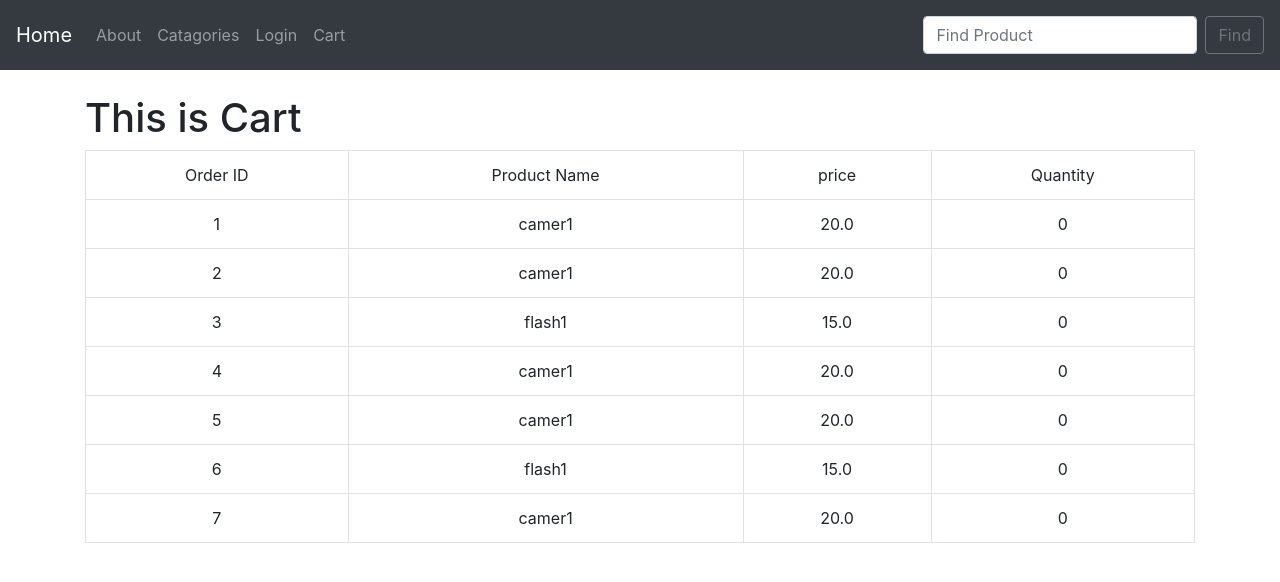
After one commit to AhmadAmara/ThirdEyeStore, a Django app: page /cart/ in a window 1280 px wide. The commit adds this page. Shown: the top 582 px of the page. Run offline with Django 3.2, Linux system fonts and the light colour scheme; data comes from the database, SQL or seed files in the repository; some libraries are stand-ins or nearby versions.

Commit message:
add cart and order line but it is not yet complete

```diff
--- a/user_admin/admin.py
+++ b/user_admin/admin.py
@@ -4,5 +4,8 @@ from django.contrib import admin
 
 from .models import User
 admin.site.register(User)
+from .models import Product
+admin.site.register(Product)
+
 from .models import Category
 admin.site.register(Category)
--- a/user_admin/form.py
+++ b/user_admin/form.py
@@ -16,3 +16,7 @@ class SignUpForm(forms.Form):
    email = forms.CharField(max_length = 100)
    password = forms.CharField(widget = forms.PasswordInput())
    rep_password = forms.CharField(widget = forms.PasswordInput())
+
+
+class Order(forms.Form):
+   ProdectID = forms.CharField(label="ProductID",max_length = 100)
--- a/user_admin/models.py
+++ b/user_admin/models.py
@@ -15,3 +15,34 @@ class User(models.Model):
 
     def __str__(self):
         return  self.email + '|' +self.password
+
+
+class Product(models.Model):
+    category = models.ForeignKey(Category,default=1,on_delete=models.CASCADE)
+    Name= models.CharField(max_length=200,unique=True)
+    Weight = models.FloatField()
+    price = models.FloatField()
+    Quantity = models.IntegerField(default=0)
+
+    def __str__(self):
+        return self.Name +' | ' +str(self.category) + ' | ' +str(self.price) + ' | ' +str(self.Quantity) +' | ' + str(self.Weight)
+
+
+
+
+class Cart(models.Model):
+    User_em = models.ForeignKey(User,on_delete=models.CASCADE)
+    isCheckout = models.BooleanField(default=False)
+
+    def __str__(self):
+        return str(self.User_em) + ' | ' + str(self.isCheckout)
+
+
+class Order_Line(models.Model):
+    CardId = models.ForeignKey(Cart,default=1,on_delete=models.CASCADE)
+    ProductID = models.ForeignKey(Product,default=1,on_delete=models.CASCADE)
+    price = models.FloatField()
+    Quantity = models.IntegerField(default=0)
+
+    def __str__(self):
+        return str(self.CardId) +' | ' +str(self.ProductID) + ' | ' +str(self.price) + ' | ' +str(self.Quantity)
--- a/user_admin/templates/base.html
+++ b/user_admin/templates/base.html
@@ -44,7 +44,9 @@ WskhaSGFgHYWDcbwN70/dfYBj47jz9qbsMId/iRN3ewGhXQFZCSftd1LZCfmhktB" crossorigin="a
 {% endif %}
 
 
-
+<li class="nav-item">
+ <a class="nav-link" href="{% url 'cart' %}">Cart</a>
+ </li>
 
  </ul>
  <form class="form-inline my-2 my-lg-0" method="POST">
--- /dev/null
+++ b/user_admin/templates/cart.html
@@ -0,0 +1,28 @@
+
+{%extends 'base.html'%}
+
+{% block content %}
+
+
+<h1>This is Cart</h1>
+
+{% if all_items %}
+	<table class="table table-bordered">
+    			<td><center>Order ID</center></td>
+				<td><center>Product Name</center></td>
+				<td><center>price</center></td>
+				<td><center>Quantity</center></td>
+
+		{% for things in all_items %}
+				<tr>
+                	<td><center>{{things.id}}</center></td>
+					<td><center>{{things.ProductID.Name}}</center></td>
+					<td><center>{{things.price}}</center></td>
+                    <td><center>{{things.Quantity}}</center></td>
+
+				</tr>
+
+		{% endfor %}
+	</table>
+{% endif %}
+{% endblock content %}
--- a/user_admin/urls.py
+++ b/user_admin/urls.py
@@ -6,9 +6,11 @@ urlpatterns = [
   path('about/', views.about, name="about"),
   path('login/', views.login, name="login"),
   path('welcome/', views.welcome, name="welcome"),
+  path('cart/', views.cart, name="cart"),
   path('categories/', views.categories, name="categories"),
   path('signup/', views.signup, name="signup"),
   path('category/<category_id>', views.category, name="category"),
+  path('addorder/<Product_id>', views.addorder, name="addorder"),
   path('signout/', views.signout, name="signout"),
   path('forgotten_password/', views.forgotten_password, name="forgotten_password")
 
--- a/user_admin/views.py
+++ b/user_admin/views.py
@@ -4,10 +4,9 @@ from django.http import HttpResponse
 ##--
 from user_admin.functions import handle_uploaded_file
 from user_admin.form import StudentForm
-from user_admin.form import LoginForm ,SignUpForm
+from user_admin.form import LoginForm ,SignUpForm,Order
 from django.shortcuts import redirect
-from .models import User
-from .models import UserIn
+from .models import User,Product,Order_Line,Cart
 
 from .models import Category
 # for redirect
@@ -95,11 +94,41 @@ def categories(request):
 
 
 def category(request,category_id):
-
-    return render(request, "category.html", {'all_items': category_id})
+    if request.method == 'POST':
+      print("koko")
+      print(request.POST)
+      OrderForm = Order(request.POST)
+      print(OrderForm)
+     # if OrderForm.is_valid():
+     #   productid = OrderForm.cleaned_data['ProdectID']
+     #   print(productid)
+      #return redirect('addcard')
+    Products = Product.objects.filter(category=category_id).values()
+    return render(request, "category.html",{'category_id':category_id,'all_items': Products})
 
 def signout(request):
     return render(request, "home.html")
+def addorder(request,Product_id):
+    new_user = User()
+    new_user.email = "koko@emil.com"
+    new_user.password = "password"
+    new_user.save()
+    product = Product.objects.get(pk=Product_id)
+    cat=product.category.catName
+
+    new_order=Order_Line()
+    c=Cart()
+    c.User_em=new_user
+    c.save()
+    new_order.CardId=c
+    new_order.ProductID=product
+    new_order.price=product.price
+    new_order.save()
+    return redirect('../category/'+cat)
+    #return render(request,cat+"/category.html")
 
 def forgotten_password(request):
     return render(request, 'forgotten_password.html')
+def cart(request):
+    all_items = Order_Line.objects.all()
+    return render(request, 'cart.html', {'all_items': all_items})
```
Also changed, not shown: user_admin/templates/category.html (+31 -1 lines), db.sqlite3, user_admin/migrations/0001_initial.py, user_admin/migrations/0002_remove_user_user_name.py (deleted), user_admin/migrations/0003_auto_20200403_1404.py (deleted), 1 other file.
